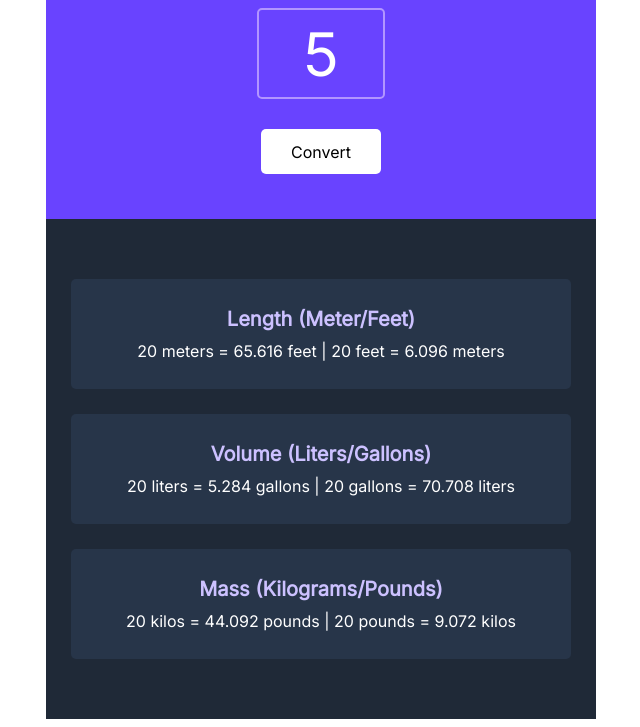
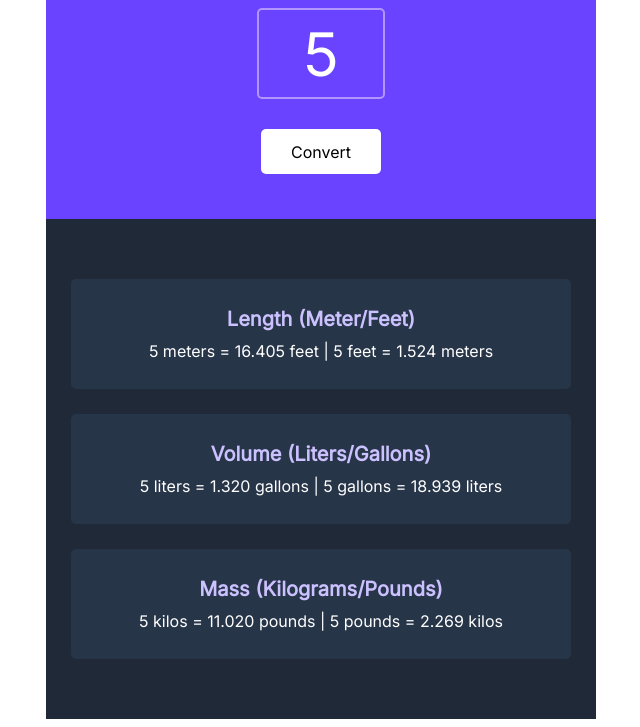
Before and after one commit to joaquinrosendo/unit-converter, a plain HTML site: page index.html in a window 1280 px wide. Both pictures are taken after typing "5" into the empty fields and a click on the button "Convert". Shown: the part 101-828 px from the top of the page, without its empty margins (319-959 px from the left). Drawn offline with Linux system fonts and the light colour scheme.

Commit message:
implement conversions

```diff
--- a/index.html
+++ b/index.html
@@ -12,21 +12,21 @@
   <body>
     <header>
         <h1>Metric/Imperial Unit Conversion</h1>
-        <input type="number">
-        <button>Convert</button>
+        <input id="input-num" type="number">
+        <button id="convert-btn">Convert</button>
     </header>
     <div class="results-container">
         <article>
             <h4>Length (Meter/Feet)</h4>
-            <p>20 meters = 65.616 feet | 20 feet = 6.096 meters</p>
+            <p id="length-conversions">20 meters = 65.616 feet | 20 feet = 6.096 meters</p>
         </article>
         <article>
             <h4>Volume (Liters/Gallons)</h4>
-            <p>20 liters = 5.284 gallons | 20 gallons = 70.708 liters</p>
+            <p id="volume-conversions">20 liters = 5.284 gallons | 20 gallons = 70.708 liters</p>
         </article>
         <article>
             <h4>Mass (Kilograms/Pounds)</h4>
-            <p>20 kilos = 44.092 pounds | 20 pounds = 9.072 kilos</p>
+            <p id="mass-conversions">20 kilos = 44.092 pounds | 20 pounds = 9.072 kilos</p>
         </article>
     </div>
 	<script src="index.js"></script>
--- /dev/null
+++ b/index.js
@@ -0,0 +1,41 @@
+/*
+1 meter = 3.281 feet
+1 liter = 0.264 gallon
+1 kilogram = 2.204 pound
+*/
+
+const inputNum = document.getElementById("input-num");
+const convertBtn = document.getElementById("convert-btn");
+const lengthConversions = document.getElementById("length-conversions");
+const volumeConversions = document.getElementById("volume-conversions");
+const massConverstions = document.getElementById("mass-conversions");
+
+convertBtn.addEventListener("click", function() {
+    lengthConversions.textContent = `${inputNum.value} meters = ${meterToFeet(inputNum.value)} feet | ${inputNum.value} feet = ${feetToMeter(inputNum.value)} meters`;
+    volumeConversions.textContent = `${inputNum.value} liters = ${literToGallon(inputNum.value)} gallons | ${inputNum.value} gallons = ${gallonToLiter(inputNum.value)} liters`;
+    massConverstions.textContent = `${inputNum.value} kilos = ${kilosToPounds(inputNum.value)} pounds | ${inputNum.value} pounds = ${poundsToKilos(inputNum.value)} kilos`;
+})
+
+function meterToFeet(val) {
+    return (val*3.281).toFixed(3)
+}
+
+function feetToMeter(val) {
+    return (val/3.281).toFixed(3)
+}
+
+function literToGallon(val) {
+    return (val*0.264).toFixed(3)
+}
+
+function gallonToLiter(val) {
+    return (val/0.264).toFixed(3)
+}
+
+function kilosToPounds(val) {
+    return (val*2.204).toFixed(3)
+}
+
+function poundsToKilos(val) {
+    return (val/2.204).toFixed(3)
+}
```
